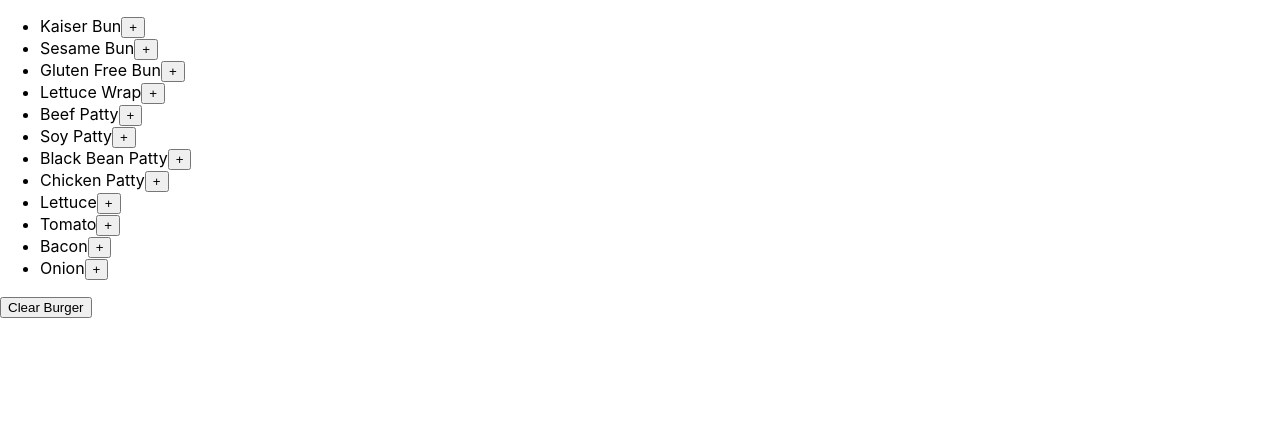
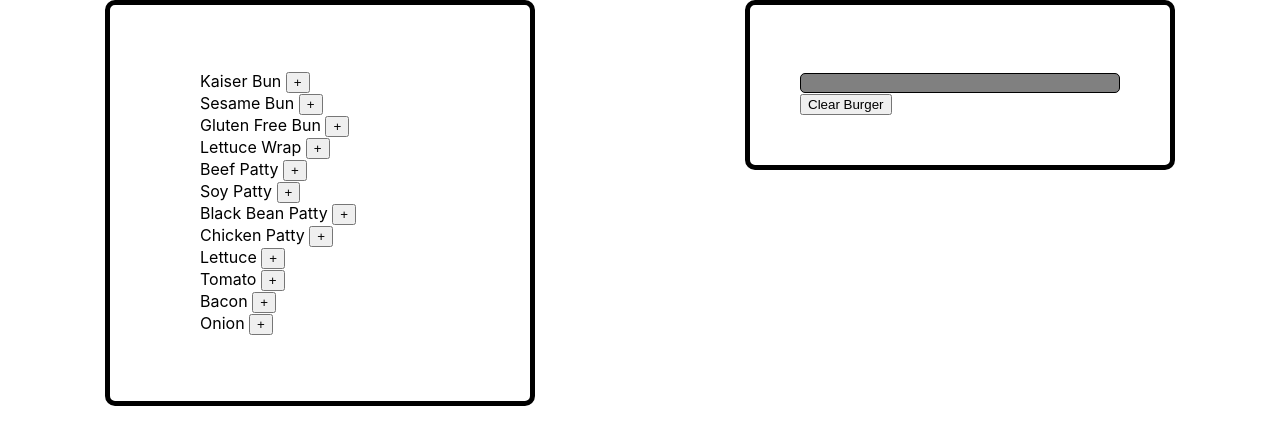
Before and after one commit to CCLancaster/react-burger-stacker, a React (Create React App) app: page / in a window 1280 px wide. Shown: the top 444 px of the page. Built offline with nearby package versions, Linux system fonts and the light colour scheme.

Commit message:
played with some basic CSS, mvp

```diff
--- a/src/App.js
+++ b/src/App.js
@@ -33,7 +33,7 @@ function App() {
     setChosenIngredients( [] )
   }
   return(
-    <div>
+    <div class="app">
       <IngredientList ingredients={ingredients} addIngredient={addIngredient}/>
       <BurgerPane chosenIngredients={chosenIngredients} clearBurger={clearBurger} />
     </div>
--- a/src/BurgerPane.js
+++ b/src/BurgerPane.js
@@ -5,7 +5,7 @@ import ClearBurger from './ClearBurger';
 function BurgerPane(props) {
 
     return (
-        <div>
+        <div class="list burgerlist   ">
             <BurgerStack chosenIngredients={props.chosenIngredients} />
             <ClearBurger clearBurger={props.clearBurger} />
         </div>
--- a/src/BurgerStack.js
+++ b/src/BurgerStack.js
@@ -6,7 +6,6 @@ function BurgerStack(props) {
         <div>
             <ul>
                 {props.chosenIngredients.map((ingredient, i) => (
-
                     <li key={i}>{ingredient.name}</li>
                 ))}
             </ul>
--- a/src/ClearBurger.js
+++ b/src/ClearBurger.js
@@ -3,7 +3,8 @@ import React from 'react';
 function ClearBurger(props) {
 
     return (
-        <div>
+        <div class="clear">
+            <input type="button" class="stacktable"></input>
             <button onClick={() => {props.clearBurger();}}>Clear Burger</button>
         </div>
     )
--- a/src/IngredientList.js
+++ b/src/IngredientList.js
@@ -4,7 +4,7 @@ import Ingredients from './Ingredients';
 function IngredientList(props) {
 
     return (
-        <div>
+        <div class="list">
             <Ingredients ingredients={props.ingredients} addIngredient={props.addIngredient} />
         </div>
     )
--- a/src/Ingredients.js
+++ b/src/Ingredients.js
@@ -3,11 +3,10 @@ import React from 'react';
 function Ingredients(props) {
 
     return (
-        <div>
+        <div class="ingredients">
             <ul>
                 {props.ingredients.map((newIngredient, i) => (
-                    <li key={`ingredient-${i}`}>{newIngredient.name}
-                    <button onClick={(e) => {props.addIngredient(e, newIngredient);}}>+</button></li>
+                    <li key={`ingredient-${i}`}>{newIngredient.name}    <button onClick={(e) => {props.addIngredient(e, newIngredient);}}>+</button></li>
                 ))}
             </ul>
         </div>
--- a/src/index.css
+++ b/src/index.css
@@ -11,3 +11,34 @@ code {
   font-family: source-code-pro, Menlo, Monaco, Consolas, 'Courier New',
     monospace;
 }
+
+.app {
+  display: flex;
+  flex-direction: row;
+  justify-content: space-around;
+}
+
+.list {
+  height: 50%;
+  width: 25%;
+  border: solid black 5px;
+  border-radius: 10px;
+  padding: 50px;
+}
+
+ul {
+  list-style: none;
+}
+
+.burgerlist {
+  justify-content: end;
+
+}
+
+.stacktable {
+  height: 20px;
+  width: 100%;
+  border: solid black 1px;
+  background: grey;
+  border-radius: 5px;
+}
```
